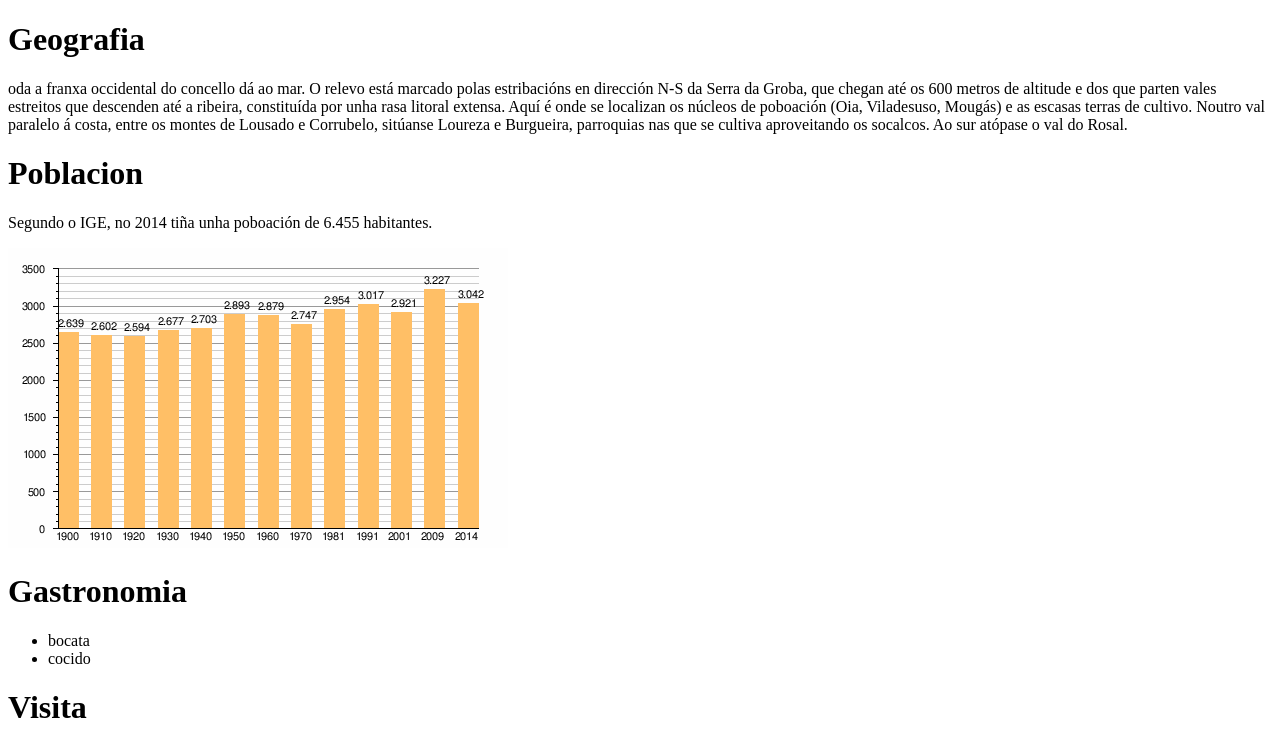
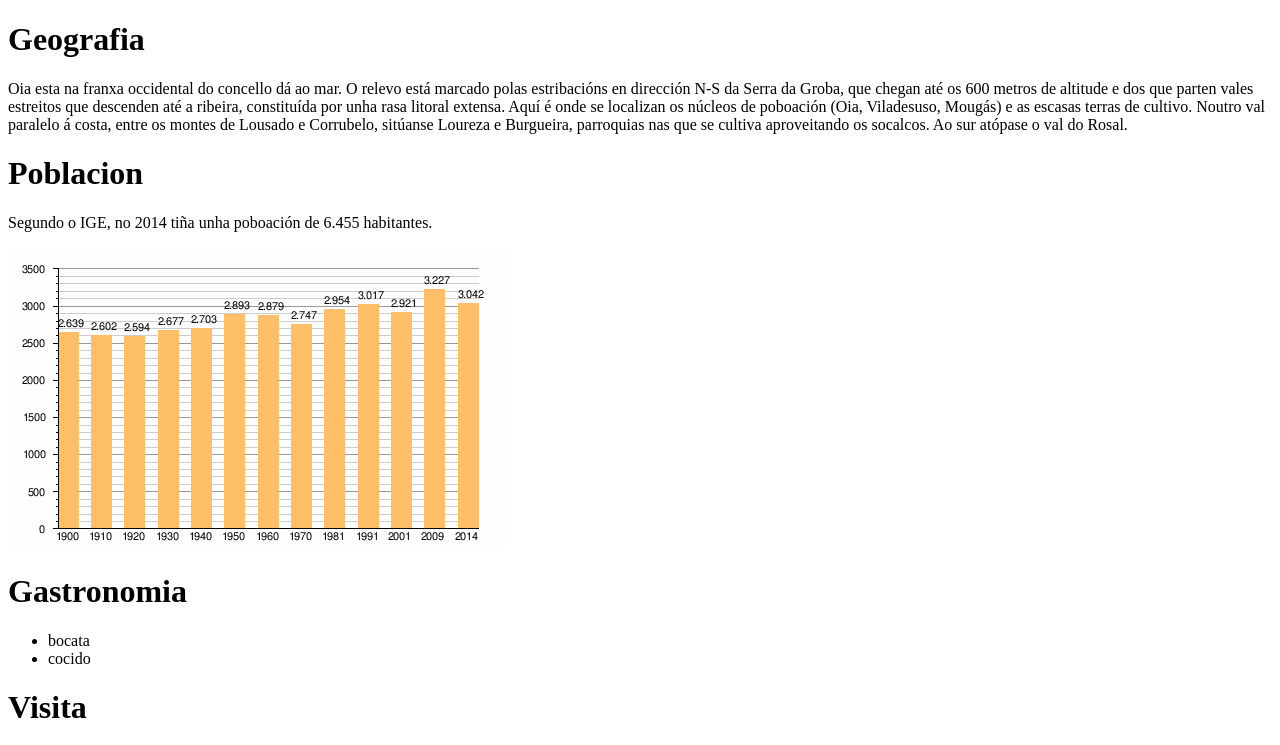
Before and after one commit to Soucas/Soucas.github.io, a plain HTML site: page Turismo/oia.html in a window 1280 px wide. Shown: the top 745 px of the page. Drawn offline with Linux system fonts and the light colour scheme.

Commit message:
Update oia.html

```diff
--- a/Turismo/oia.html
+++ b/Turismo/oia.html
@@ -8,7 +8,7 @@
 
 <body>
   <h1> Geografia </h1>
-  <p> oda a franxa occidental do concello dá ao mar. O relevo está marcado polas estribacións en dirección N-S da Serra da Groba, que chegan até os 600 metros de altitude e dos que parten vales estreitos que descenden até a ribeira, constituída por unha rasa litoral extensa. Aquí é onde se localizan os núcleos de poboación (Oia, Viladesuso, Mougás) e as escasas terras de cultivo. Noutro val paralelo á costa, entre os montes de Lousado e Corrubelo, sitúanse Loureza e Burgueira, parroquias nas que se cultiva aproveitando os socalcos. Ao sur atópase o val do Rosal.   </p>
+  <p> Oia esta na franxa occidental do concello dá ao mar. O relevo está marcado polas estribacións en dirección N-S da Serra da Groba, que chegan até os 600 metros de altitude e dos que parten vales estreitos que descenden até a ribeira, constituída por unha rasa litoral extensa. Aquí é onde se localizan os núcleos de poboación (Oia, Viladesuso, Mougás) e as escasas terras de cultivo. Noutro val paralelo á costa, entre os montes de Lousado e Corrubelo, sitúanse Loureza e Burgueira, parroquias nas que se cultiva aproveitando os socalcos. Ao sur atópase o val do Rosal.   </p>
   <h1> Poblacion</h1>
 <p>Segundo o IGE, no 2014 tiña unha poboación de 6.455 habitantes. </p>
 <img src="imaxes/6.png" alt="falta foto"/>
```
